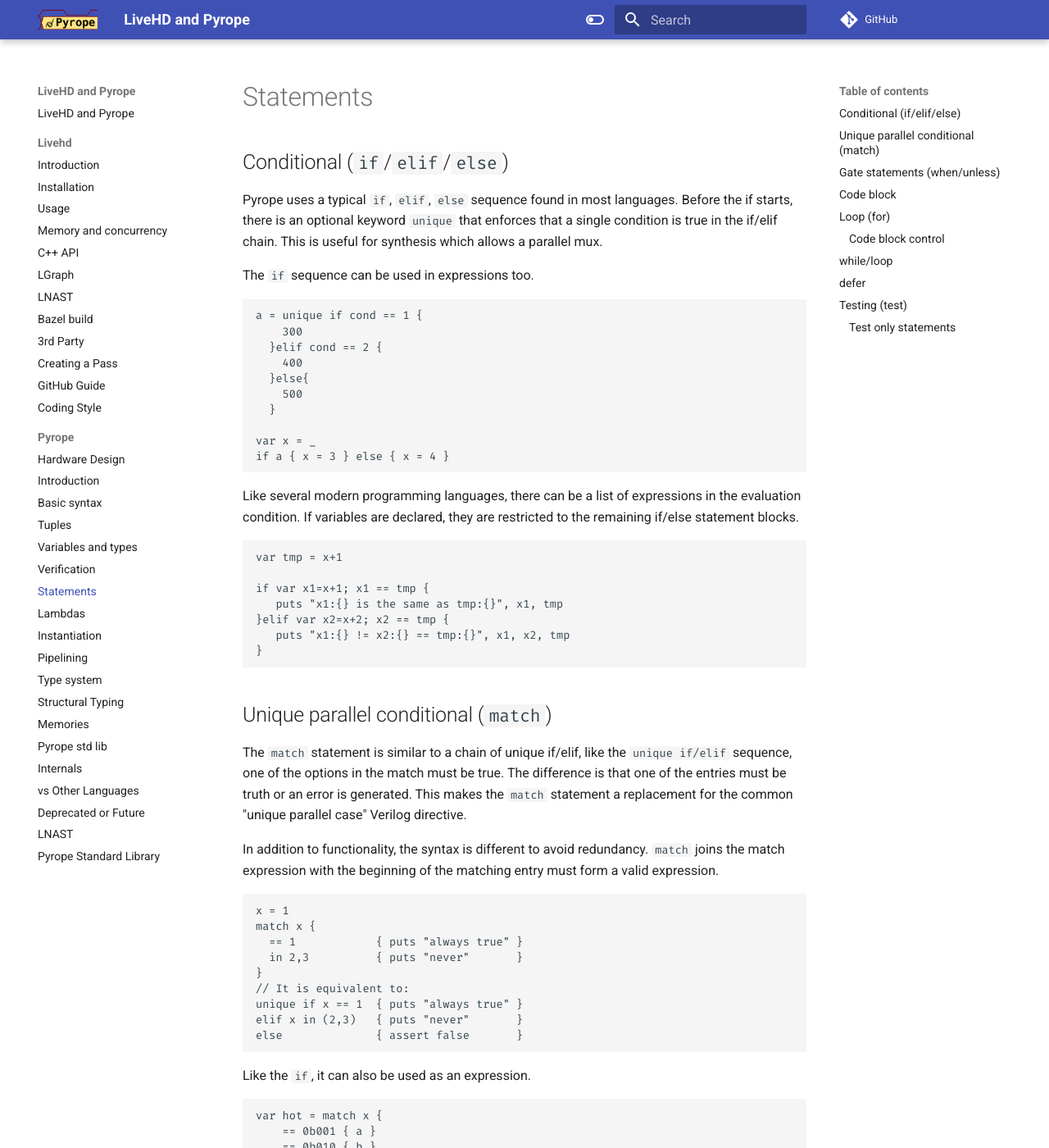
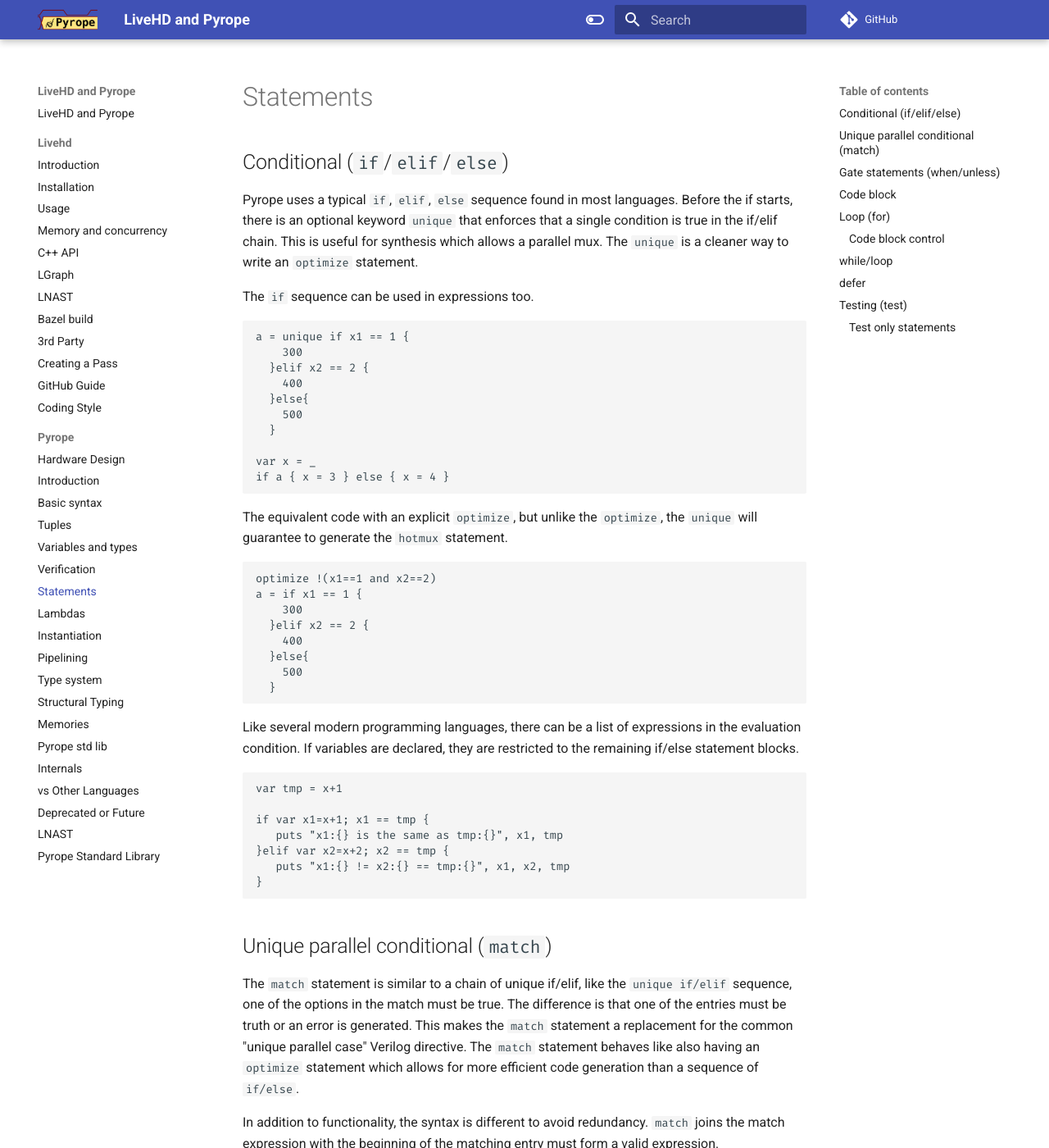
Before and after one commit to masc-ucsc/docs, an MkDocs documentation site: the page built from docs/pyrope/05b-statements.md, in a window 1280 px wide and 1400 px high. Shown: the whole window at 82% size. Built offline with MkDocs 1.6.1 and Material for MkDocs 9.7.7, drawn with Linux system fonts in a browser that asks for light colours; comment, search, counter and statistics services are not loaded; some of the changed text lies outside the part shown.

Commit message:
pass over assert/optimize documentation

````diff
--- a/docs/pyrope/05b-statements.md
+++ b/docs/pyrope/05b-statements.md
@@ -7,14 +7,15 @@
 Pyrope uses a typical `if`, `elif`, `else` sequence found in most languages.
 Before the if starts, there is an optional keyword `unique` that enforces that
 a single condition is true in the if/elif chain. This is useful for synthesis
-which allows a parallel mux.
+which allows a parallel mux. The `unique` is a cleaner way to write an
+`optimize` statement.
 
 The `if` sequence can be used in expressions too.
 
 ```
-a = unique if cond == 1 {
+a = unique if x1 == 1 {
     300
-  }elif cond == 2 {
+  }elif x2 == 2 {
     400
   }else{
     500
@@ -22,6 +23,20 @@
 
 var x = _
 if a { x = 3 } else { x = 4 }
+```
+
+The equivalent code with an explicit `optimize`, but unlike the `optimize`, the
+`unique` will guarantee to generate the `hotmux` statement.
+
+```
+optimize !(x1==1 and x2==2)
+a = if x1 == 1 {
+    300
+  }elif x2 == 2 {
+    400
+  }else{
+    500
+  }
 ```
 
 Like several modern programming languages, there can be a list of expressions
@@ -42,11 +57,13 @@
 
 ## Unique parallel conditional (`match`)
 
-The `match` statement is similar to a chain of unique if/elif, like the
-`unique if/elif` sequence, one of the options in the match must be true. The
-difference is that one of the entries must be truth or an error is generated.
-This makes the `match` statement a replacement for the common "unique parallel
-case" Verilog directive.
+The `match` statement is similar to a chain of unique if/elif, like the `unique
+if/elif` sequence, one of the options in the match must be true. The difference
+is that one of the entries must be truth or an error is generated. This makes
+the `match` statement a replacement for the common "unique parallel case"
+Verilog directive. The `match` statement behaves like also having an `optimize`
+statement which allows for more efficient code generation than a sequence of
+`if/else`.
 
 
 In addition to functionality, the syntax is different to avoid redundancy.
@@ -69,10 +86,16 @@
 
 ```
 var hot = match x {
-    == 0b001 { a }
-    == 0b010 { b }
-    == 0b100 { c }
+    == 0sb001 { a }
+    == 0sb010 { b }
+    == 0sb100 { c }
   }
+
+// Equivalent
+optimize (x==0sb001 or x==0sb010 or x==0sb100)
+var hot2 = __hotmux(x, a, b, c)
+
+assert hot==hot2
 ```
 
 Like the `if` statement, a sequence of statements and declarations are possible in the match statement.
@@ -102,6 +125,7 @@
   cassert v1 == v2
 }
 ```
+
 
 ## Gate statements (`when`/`unless`)
 
````
Also changed, not shown: other parts of docs/pyrope/05b-statements.md (+1 -1 lines), docs/livehd/00-intro.md (+26 -6 lines), docs/pyrope/02-basics.md (+20 -3 lines), docs/pyrope/05-assert.md (+7 -1 lines), docs/pyrope/10-internals.md (+48 -18 lines).
